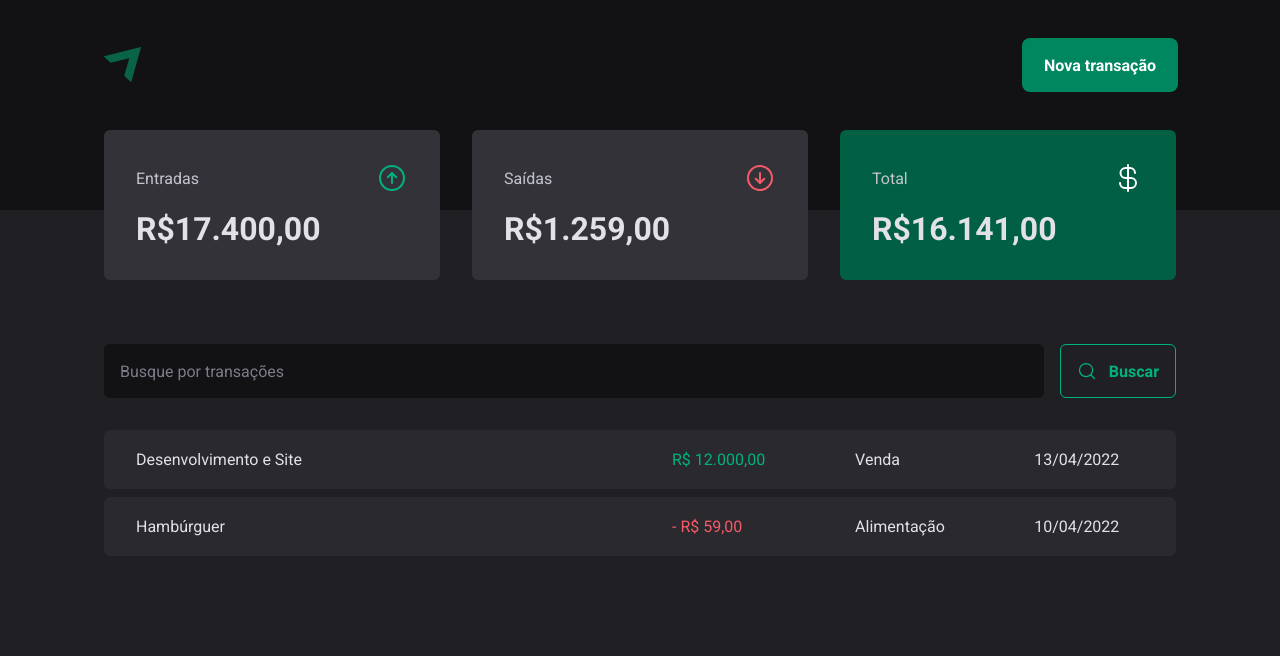
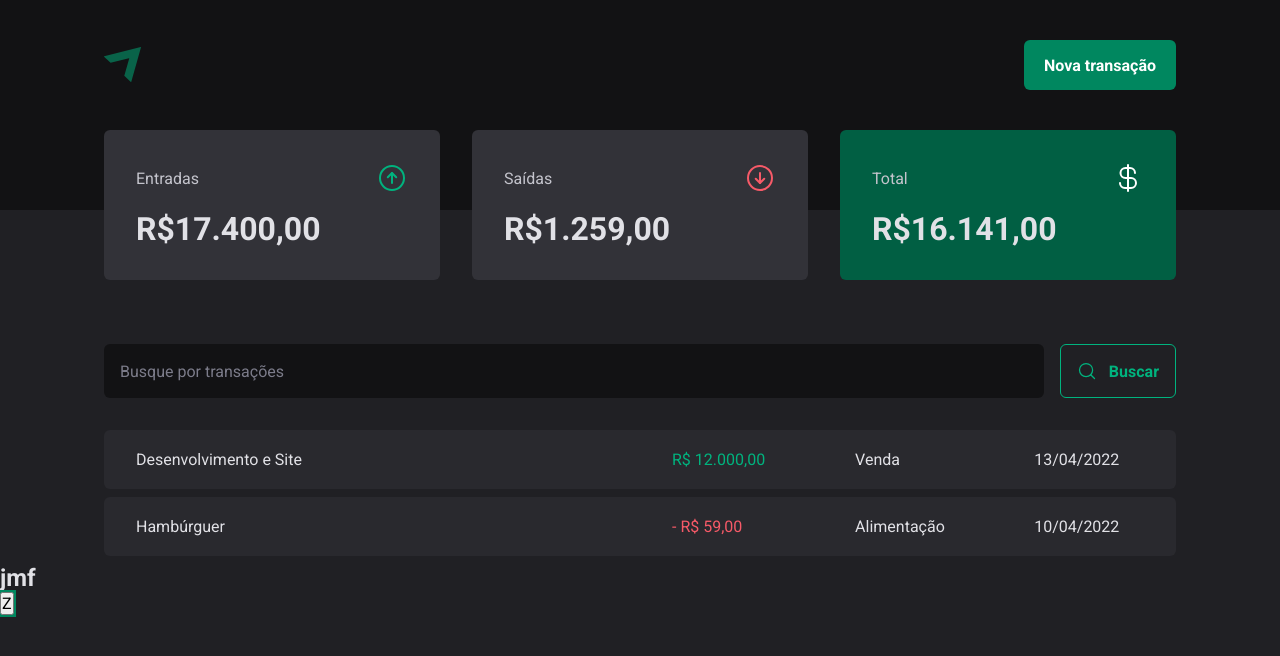
Before and after one commit to YasminFerrariDias/03-dt-money, a React (Vite) app: page / in a window 1280 px wide. Both pictures are taken after a click on the button "Nova transação". Shown: the top 656 px of the page. Built offline with nearby package versions, Linux system fonts and the light colour scheme.

Commit message:
Criando um modal acessível

```diff
--- a/src/components/Header/index.tsx
+++ b/src/components/Header/index.tsx
@@ -1,4 +1,5 @@
 import { HeaderContainer, HeaderContent, NewTransactionButton } from "./styles";
+import * as Dialog from '@radix-ui/react-dialog'
 
 import LogoImg from '../../assets/logo.svg'
 
@@ -8,7 +9,22 @@
       <HeaderContent>
         <img src={LogoImg} alt="" />
 
-        <NewTransactionButton>Nova transação</NewTransactionButton>
+        <Dialog.Root>
+          <Dialog.Trigger asChild>
+            <NewTransactionButton>Nova transação</NewTransactionButton>
+          </Dialog.Trigger>
+
+          <Dialog.Portal>
+            <Dialog.Overlay />
+
+            <Dialog.Content>
+              <Dialog.Title>
+                jmf
+              </Dialog.Title>
+              <Dialog.Close>Z</Dialog.Close>
+            </Dialog.Content>
+          </Dialog.Portal>
+        </Dialog.Root>
       </HeaderContent>
     </HeaderContainer>
   )
```
